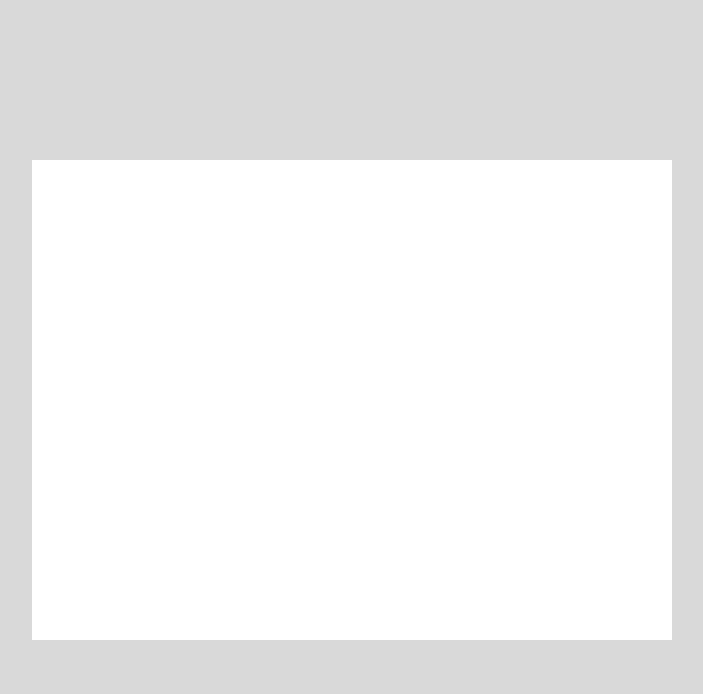
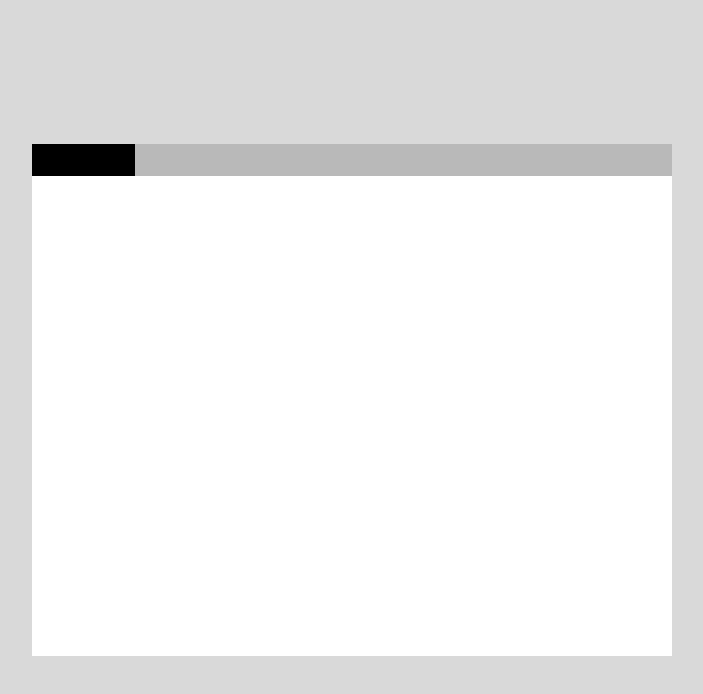
Before and after one commit to jaimevirgen/ManMan, a plain HTML site: page Index.html in a window 1280 px wide. Shown: the whole page, without its empty margins (288-991 px from the left). Drawn offline with Linux system fonts and the light colour scheme.

Commit message:
progress bar

```diff
--- a/Index.html
+++ b/Index.html
@@ -9,6 +9,9 @@
 <body>
 
 <section id="gameInterface">
+    <div id="gameStatusBar">
+        <div id="progressValue"></div>
+    </div>
     <div id="gameContainer" ></div>
 </section>
 
--- a/src/css/app.css
+++ b/src/css/app.css
@@ -6,10 +6,30 @@ body {
     margin: 0;
 }
 
+#gameStatusBar {
+    background-color: rgba(0,0,0,0.15);
+    height: 2em;
+    width: 640px;
+}
+
+#progressValue {
+    background-color: rgba(0,0,0,1);
+    width: 50px;
+    height: 2em;
+}
+
+#progressValueLabel {
+    color: white;
+    font-size: 1.5em;
+    font-family: "Helvetica Neue", "Helvetica", "Arial", "Courier", "sans-serif";
+    padding: 5px;
+}
+
 #gameInterface {
     align-items: center;
     background-color: rgba(0,0,0,0.15);
     display: flex;
+    flex-direction: column;
     height: 100%;
     justify-content: center;
     width: 100%;
--- a/src/js/game.js
+++ b/src/js/game.js
@@ -1 +1,8 @@
 // Game Logic
+
+window.onload = function() {
+
+    // updating progress bar length
+    document.getElementById("progressValue").setAttribute("style","width:103px");
+
+};
```
